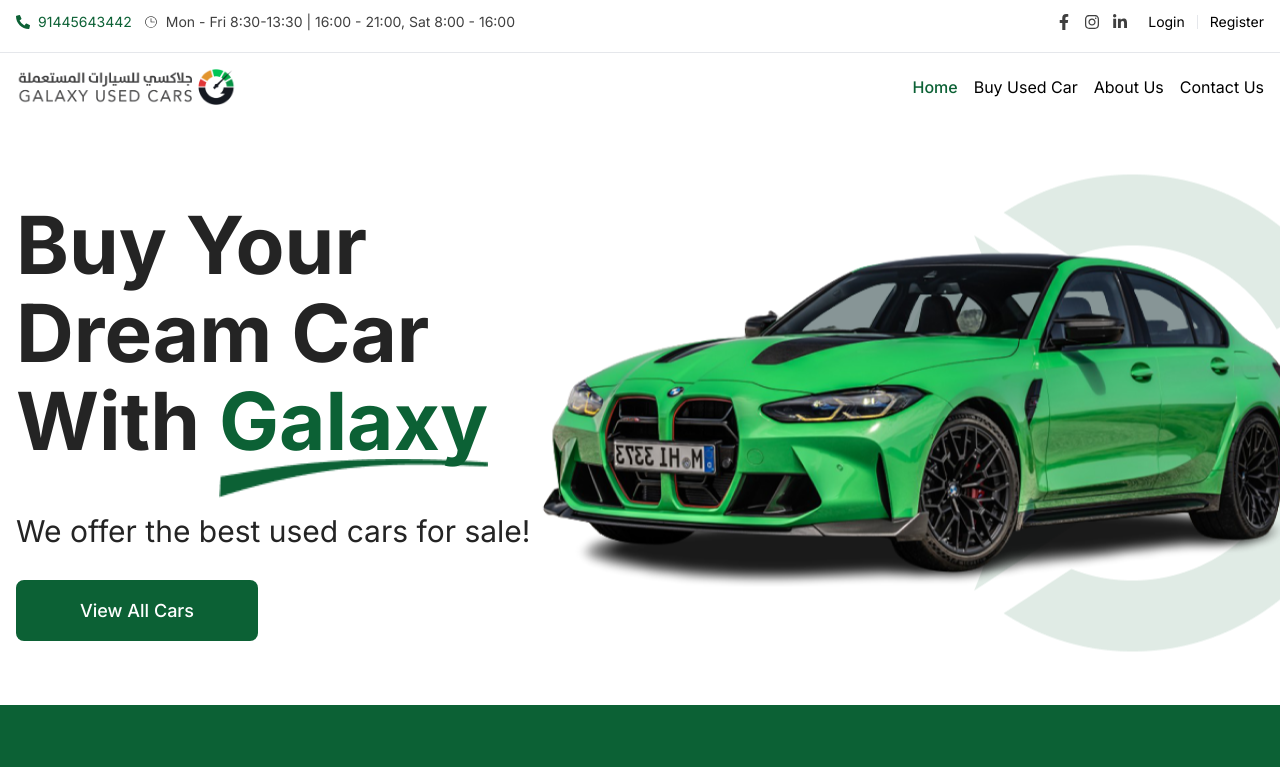
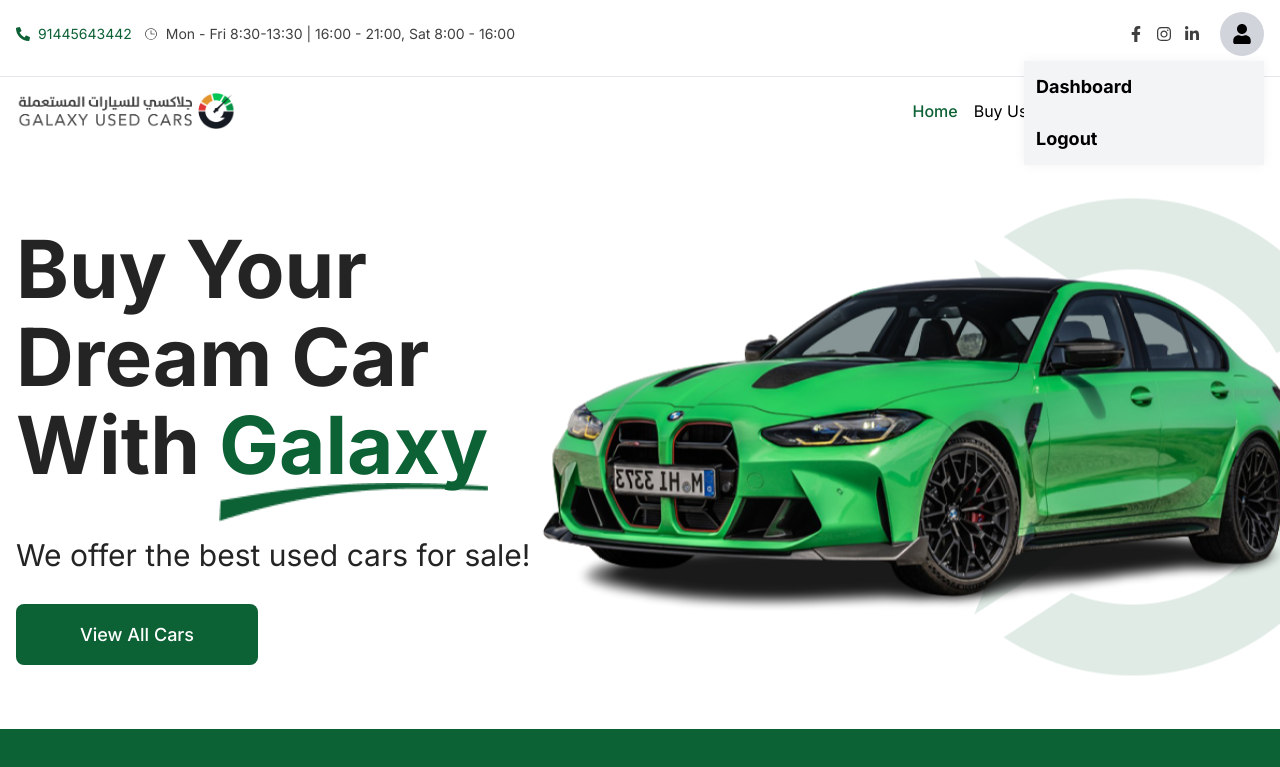
Before and after one commit to 11Shafayet/galaxy-used-car, a Next.js app: page / in a window 1280 px wide. Shown: the top 767 px of the page. Built offline with nearby package versions, Linux system fonts and the light colour scheme.

Commit message:
topbar updated

```diff
--- a/components/common/Topbar.jsx
+++ b/components/common/Topbar.jsx
@@ -1,11 +1,15 @@
+'use client';
+
 import {
   FaFacebookF,
   FaInstagram,
   FaLinkedinIn,
   FaPhoneAlt,
+  FaUser,
 } from 'react-icons/fa';
 import { CiClock2 } from 'react-icons/ci';
 import Link from 'next/link';
+import { useState } from 'react';
 
 const socialItems = [
   {
@@ -23,6 +27,9 @@ const socialItems = [
 ];
 
 const Topbar = () => {
+  const [userLoggedIn, setUserLoggedIn] = useState(true);
+  const [userDash, setUserDash] = useState(true);
+
   return (
     <div className="py-3">
       <div className="container mx-auto px-4">
@@ -48,7 +55,7 @@ const Topbar = () => {
                 </Link>
               ))}
             </div>
-
+            {!userLoggedIn ? (
               <div className="flex items-center text-sm leading-none">
                 <Link
                   href="/sign-in"
@@ -60,6 +67,26 @@ const Topbar = () => {
                   Register
                 </Link>
               </div>
+            ) : (
+              <div className="relative">
+                <div
+                  className="w-11 h-11 text-xl flex justify-center items-center bg-gray-300 rounded-full cursor-pointer relative"
+                  onClick={() => setUserDash((prev) => !prev)}
+                >
+                  <FaUser />
+                  {userDash && (
+                    <div className="absolute top-[111%] right-0 bg-gray-100 shadow-light min-w-60 flex flex-col justify-center items-center z-[10000]">
+                      <h6 className="hover:bg-primary hover:text-white cursor-pointer font-bold text-lg w-full py-3 px-3">
+                        Dashboard
+                      </h6>
+                      <h6 className="hover:bg-primary hover:text-white cursor-pointer font-bold text-lg w-full py-3 px-3">
+                        Logout
+                      </h6>
+                    </div>
+                  )}
+                </div>
+              </div>
+            )}
           </div>
         </div>
       </div>
```
Lines whose indentation alone changed are shown as unchanged.
